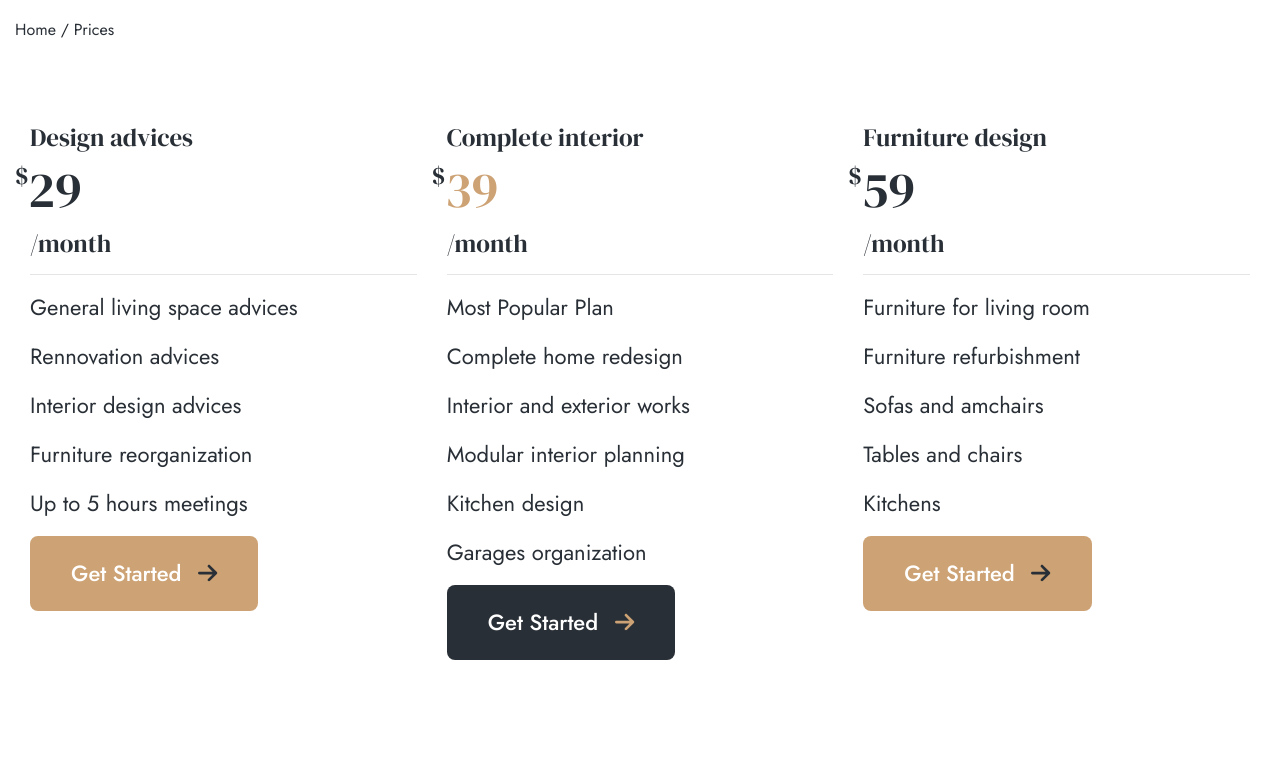
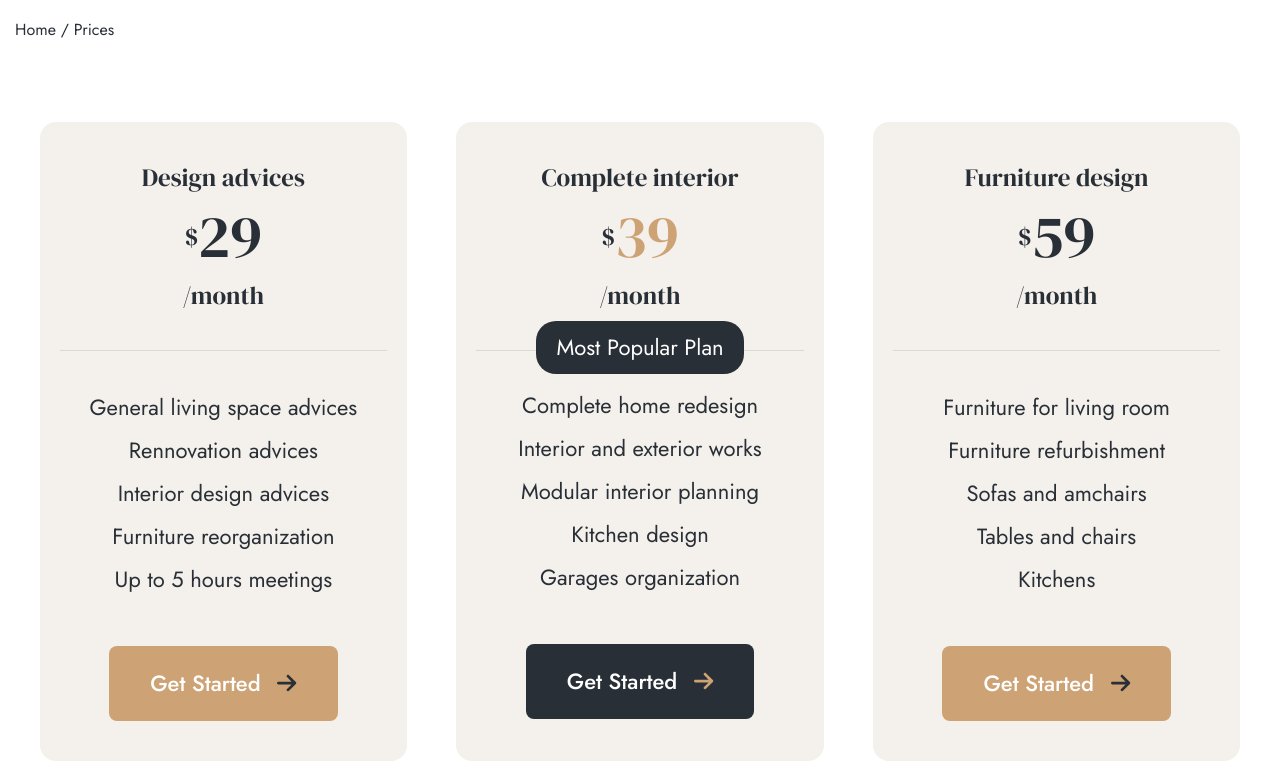
Before and after one commit to ecpieritz/interno-design, a Vue app: page /prices in a window 1280 px wide. Shown: the part 432-1211 px from the top of the page. Built offline with nearby package versions, Linux system fonts and the light colour scheme.

Commit message:
Added prices/plans styles

```diff
--- a/src/components/prices/plans.vue
+++ b/src/components/prices/plans.vue
@@ -101,5 +101,61 @@ export default {
 .id-prices {
   &__plans {
     margin: 80px 0;
+
+    &__item{
+      .bg{
+        text-align: center;
+        padding: 40px 20px;
+
+        background-color: $id-light;
+        border-radius: 16px;
+        height: 100%;
+        width: 95%;
+        margin: auto;
+
+      }
+
+      &__top{
+        .row{
+          display: flex;
+          flex-direction: row;
+          justify-content: center;
+          text-align: center;
+          align-items: center;
+          h1{
+            font-size: 60px;
+          }
+        }
+      }
+
+      hr{
+        margin: 40px 0;
+      }
+
+      &__bottom{
+        p{
+          margin: 0 auto 10px;
+        }
+
+        a{
+          margin-top: 40px;
+
+        }
+      }
+
+      &__most-popular{
+        position: relative;
+        margin: -70px auto 15px;
+        width: fit-content;
+        background-color: $id-gray;
+        color: $id-white;
+        border-radius: 20px;
+        padding: 10px 20px;
+        p{
+          color: $id-white;
+          margin: 0;
+        }
+      }
+    }
   }
 }</style>
```
